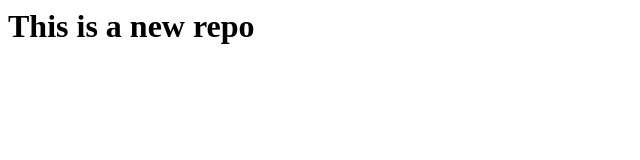
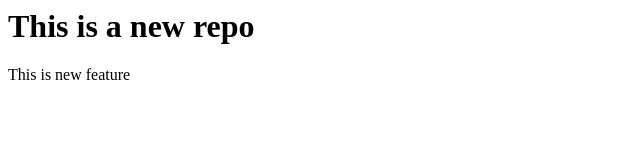
Before and after one commit to utkarshbcoder-boop/local-repo, a plain HTML site: page index.html in a window 1280 px wide. Shown: the whole page, without its empty margins (0-640 px from the left). Drawn offline with Linux system fonts and the light colour scheme.

Commit message:
Add new feature

```diff
--- a/index.html
+++ b/index.html
@@ -1,2 +1,2 @@
 <h1>This is a new repo</h1>
-<link rel="stylesheet" href="style.css">
+<p>This is new feature</p>
```
